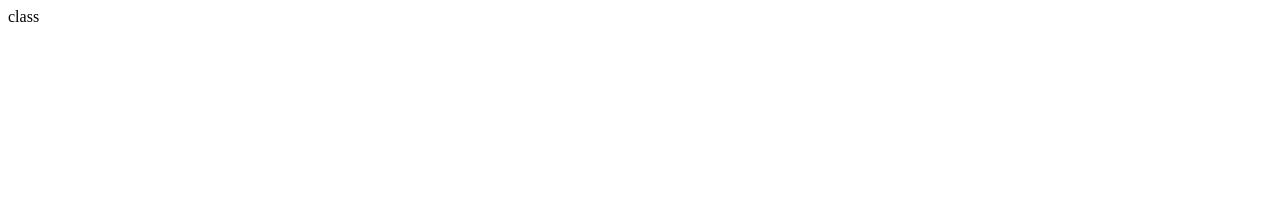
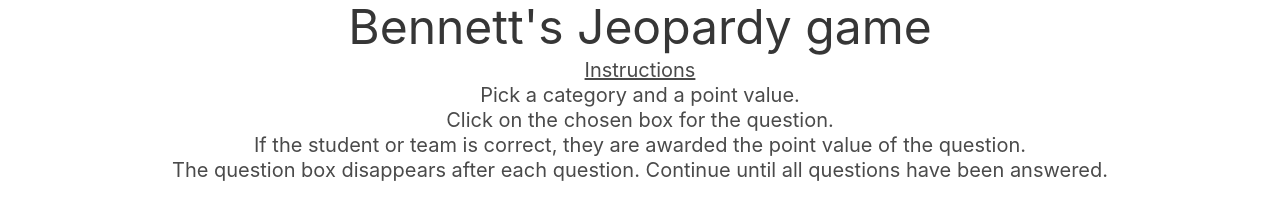
Before and after one commit to benwill777/project-1, a plain HTML site: page index.html in a window 1280 px wide. Drawn offline with nearby package versions, Linux system fonts and the light colour scheme.

Commit message:
started styling, added instructions

```diff
--- a/index.html
+++ b/index.html
@@ -5,17 +5,32 @@
     <meta charset="UTF-8">
     <meta name="viewport" content="width=device-width, initial-scale=1.0">
     <meta http-equiv="X-UA-Compatible" content="ie=edge">
-    <link rel="stylesheet" href="style.css">
-    <link rel="stylesheet" type="style.css" href="https://cdnjs.cloudflare.com/ajax/libs/bulma/0.6.2/css/bulma.min.css">
-    <link src="https://use.fontawesome.com/releases/v5.0.6/js/all.js">
-    <meta name="viewport" content="width=device-width, initial-scale=1">
+    <meta name="viewport" content="width=device-width, initial-scale=1" />
+    <link rel="stylesheet" type="text/css" href="style.css" />
+    <link rel="stylesheet" type="text/css" href="https://cdnjs.cloudflare.com/ajax/libs/bulma/0.6.2/css/bulma.min.css" />
+    <script defer src="https://use.fontawesome.com/releases/v5.0.6/js/all.js"></script>
     <script src="script.js"></script>
 
     <title>Bennett's Jeopardy</title>
 </head>
 
 <body>
-    <div> class
+    <section class="topBox">
+        <div class="title is-1">
+            <h1>Bennett's Jeopardy game</h1>
+        </div>
+        <div class="subtitle">
+            <h2>Instructions</h2>
+            <ol>
+
+                <li>Pick a category and a point value.</li>
+                <li>Click on the chosen box for the question.</li>
+                <li>If the student or team is correct, they are awarded the point value of the question.</li>
+                <li>The question box disappears after each question. Continue until all questions have been answered.</li>
+            </ol>
+        </div>
+    </section>
+
 
 
 </body>
--- a/style.css
+++ b/style.css
@@ -0,0 +1,12 @@
+body {
+    text-align: center;
+    /* background-color: blue; */
+}
+
+h1 {
+    text-align: center
+}
+
+h2 {
+    text-decoration: underline;
+}
```
